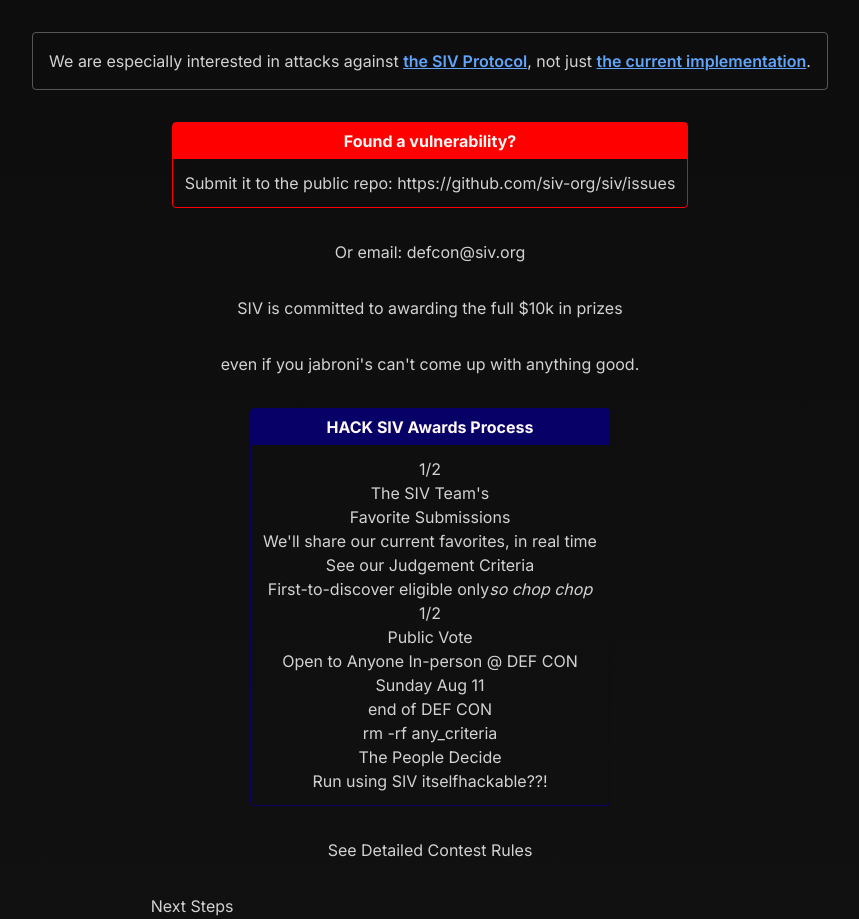
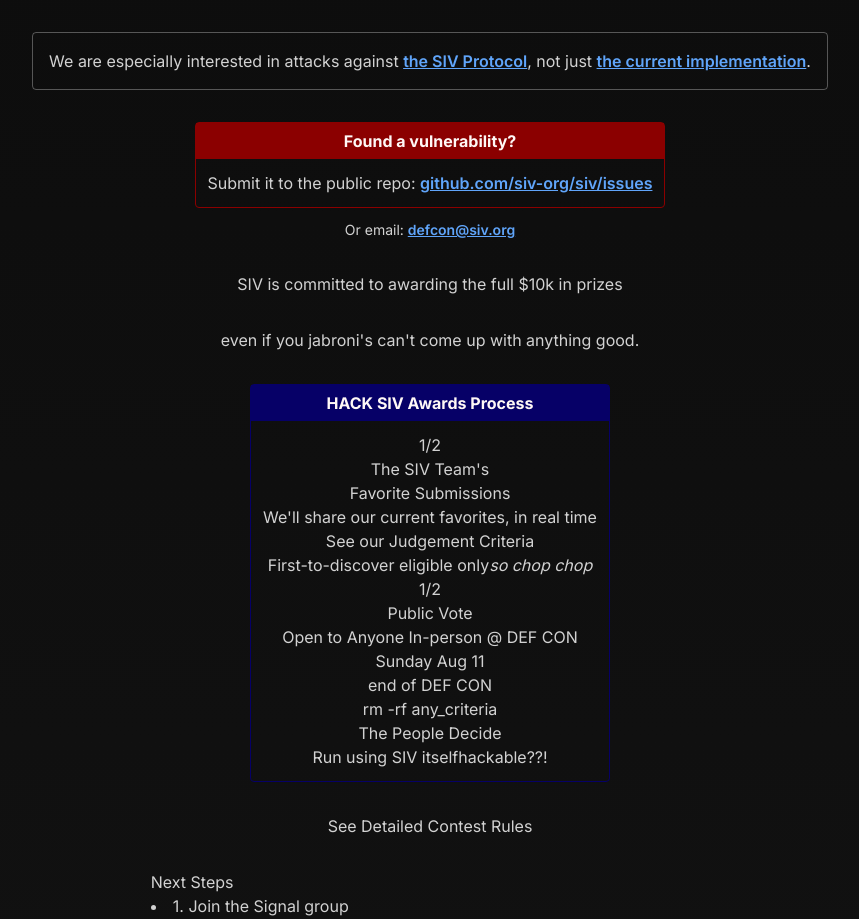
Before and after one commit to siv-org/hack.siv.org, a Next.js app: page / in a window 1280 px wide. Shown: the part 822-1741 px from the top of the page, without its empty margins (210-1069 px from the left). Built offline with nearby package versions, Linux system fonts and the light colour scheme.

Commit message:
position: Found A Vulnerability? section

```diff
--- a/app/page.tsx
+++ b/app/page.tsx
@@ -78,11 +78,26 @@
         .
       </div>
 
-      <Box color="red" title={'Found a vulnerability?'}>
+      <Box color="darkred" title={'Found a vulnerability?'}>
         Submit it to the public repo:{' '}
-        <a>https://github.com/siv-org/siv/issues</a>
+        <a
+          className="underline text-blue-400 font-semibold"
+          target="_blank"
+          href="https://github.com/siv-org/siv/issues"
+        >
+          github.com/siv-org/siv/issues
+        </a>
       </Box>
-      <p>Or email: defcon@siv.org</p>
+      <p className="!mt-3 text-sm">
+        Or email:{' '}
+        <a
+          className="underline text-blue-400 font-semibold"
+          target="_blank"
+          href="mailto:defcon@siv.org"
+        >
+          defcon@siv.org
+        </a>
+      </p>
 
       <h3>SIV is committed to awarding the full $10k in prizes</h3>
       <h4>
```
